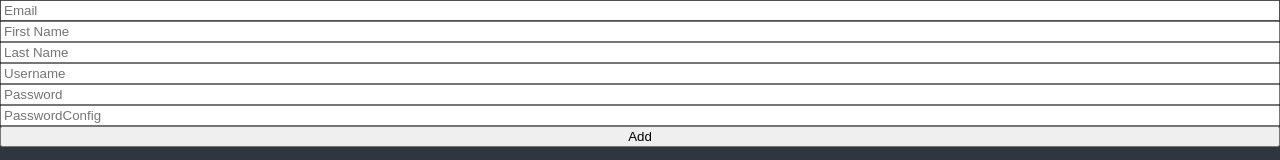
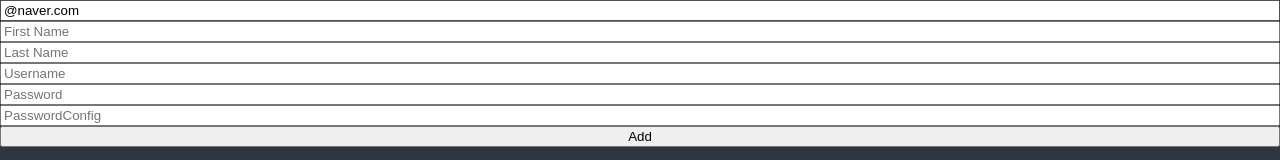
Before and after one commit to TwotheMoon/ReactJs_Master, a React (Create React App) app in the folder react-masterclass/: page / in a window 1280 px wide. Shown: the top 160 px of the page. Built offline with nearby package versions, Linux system fonts and the light colour scheme.

Commit message:
에러 메세지 출력, 기본값 설정
- required: "메세지 기입"
form data 타입 정해주고
기본값 설정 가능

```diff
--- a/react-masterclass/src/ToDoList.tsx
+++ b/react-masterclass/src/ToDoList.tsx
@@ -32,21 +32,45 @@ import { useForm } from "react-hook-form";
 //     );
 // }
 
+interface IForm {
+    email: string
+    firstName: string
+    lastName: string
+    userName: string
+    password: string
+    passwordConfig: string
+    // required 가 아닌 항목은 ? 기입 해줘야함
+}
+
 // react-hook-form 사용 회원가입 폼
 function ToDoList() {
-    const { register, handleSubmit, formState } = useForm();
+    const { register, handleSubmit, formState: { errors } } = useForm<IForm>({
+        defaultValues: {
+            email: "@naver.com",
+        }
+    });
 
     // 데이터의 값이 유효할떄 할 일
     const onValid = (data: any) => {
         console.log(data);
     };
-    console.log(formState.errors);
+    console.log(errors);
     return (
         <div>
             <form style={{ display: "flex", flexDirection: "column" }} onSubmit={handleSubmit(onValid)}>          {/*es6 문법 toDo라는 이름의 함수로 반환하는 데이터 props 로 제공 */}
                 <input
-                    {...register("email", { required: true })} placeholder="Email"
+                    {...register("email", {
+                        required: "이메일을 적어주세요",
+                        pattern: {
+                            value: /^[A-Za-z0-9._%+-]+@naver.com$/,
+                            message: "지원하지 않는 이메일 형식 이에요.",
+                        },
+                    })}
+                    placeholder="Email"
                 />
+                <span>
+                    {errors?.email?.message}
+                </span>
                 <input
                     {...register("firstName", { required: true })} placeholder="First Name"
                 />
@@ -68,6 +92,10 @@ function ToDoList() {
                         }
                     })} placeholder="PasswordConfig"
                 />
+                <span>
+                    {errors?.passwordConfig?.message}
+                </span>
+
                 <button>Add</button>
             </form>
         </div >
```
